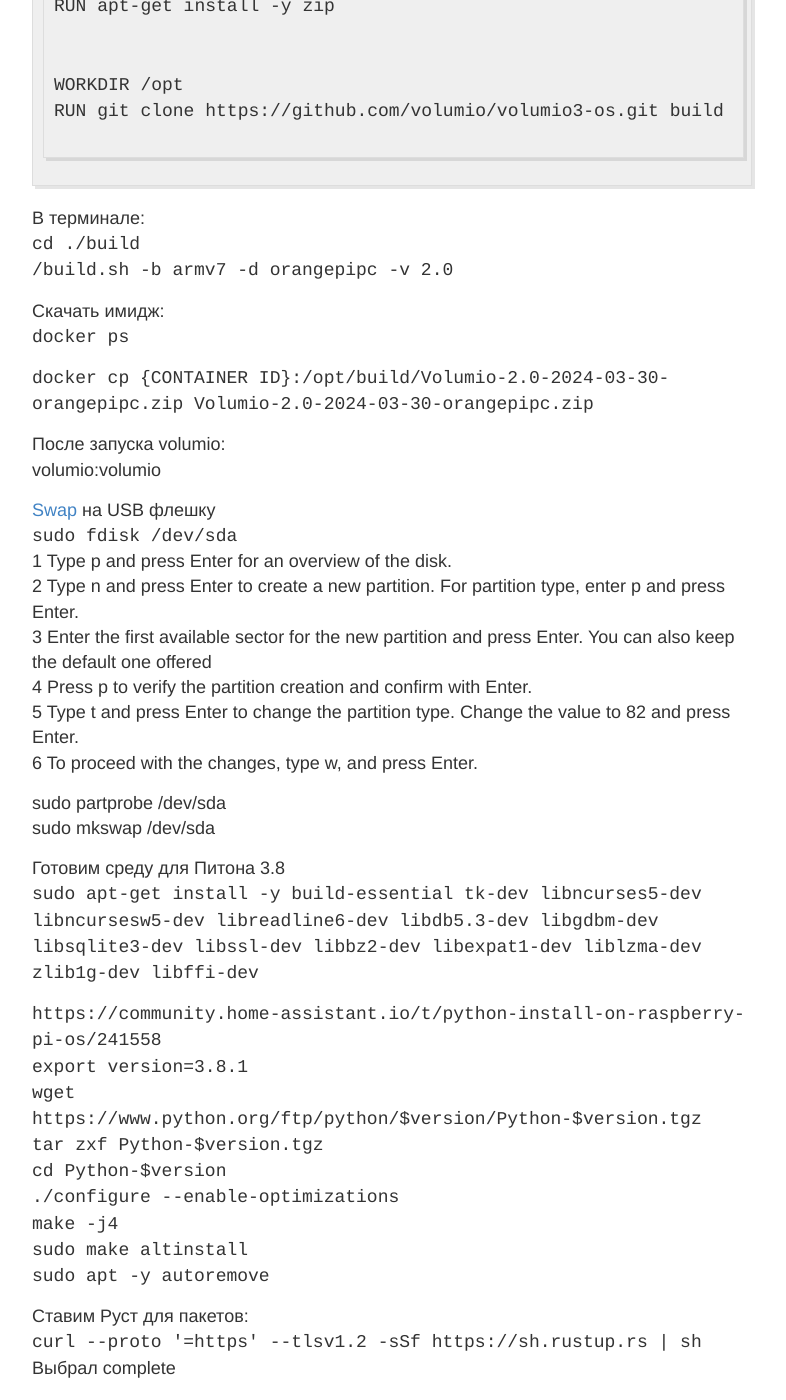
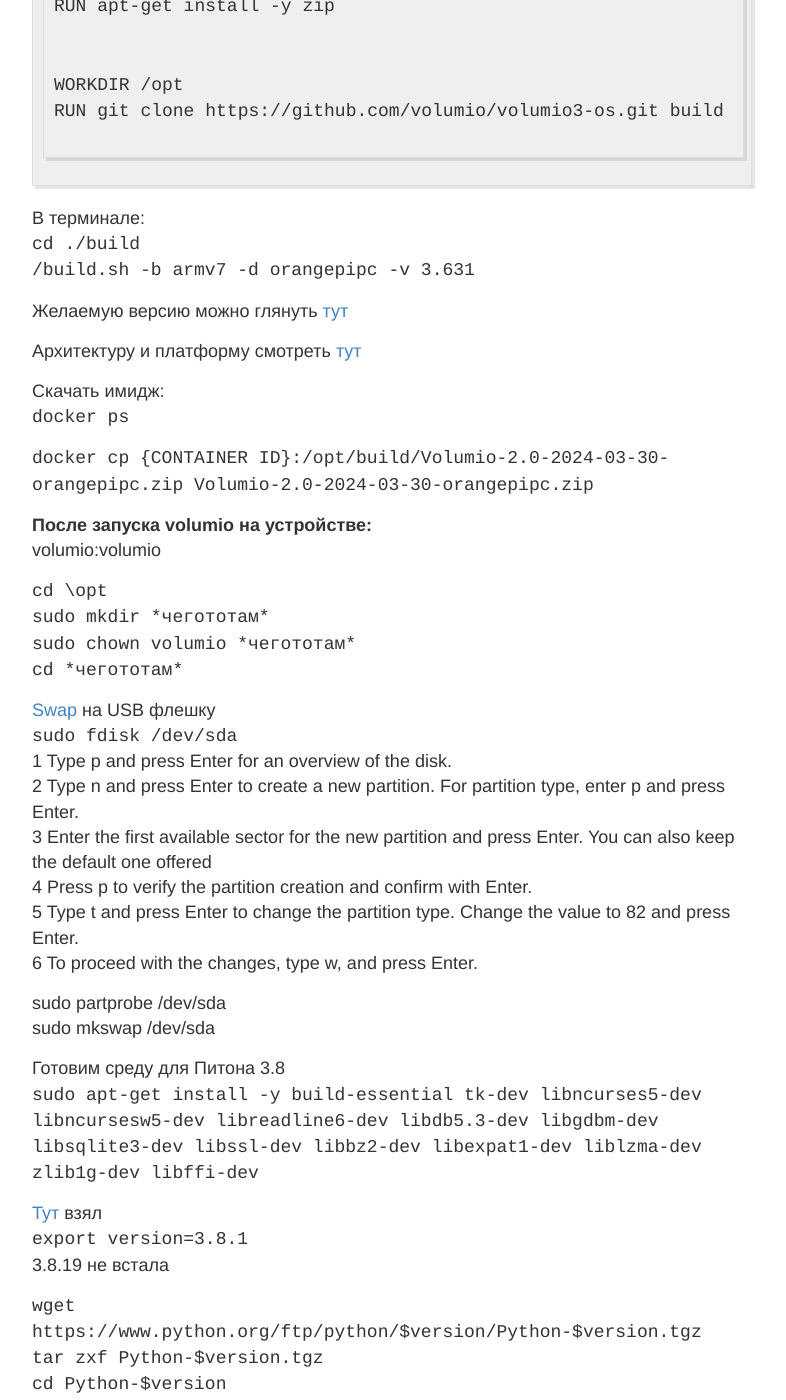
Before and after one commit to tomsktpi/tomsktpi.github.io, a Jekyll site: the page built from _posts/2024-4-2-CamillaDSP.md, in a window 1280 px wide and 1400 px high, scrolled down 1383 px. Shown: the whole window, without its empty margins (248-1034 px from the left). Built offline with Jekyll 4.4.1, drawn with Linux system fonts in a browser that asks for light colours; some of the changed text lies outside the part shown.

Commit message:
Update 1

```diff
--- a/_posts/2024-4-2-CamillaDSP.md
+++ b/_posts/2024-4-2-CamillaDSP.md
@@ -57,7 +57,11 @@
 
 В терминале:
 `cd ./build`
-`/build.sh -b armv7 -d orangepipc -v 2.0`
+`/build.sh -b armv7 -d orangepipc -v 3.631`
+
+Желаемую версию можно глянуть [тут](https://volumio.com/get-started/)
+
+Aрхитектуру и платформу смотреть [тут](https://github.com/volumio/volumio3-os/tree/master/recipes/devices)
 
 Скачать имидж:
 `docker ps`
@@ -65,8 +69,15 @@
 `docker cp {CONTAINER ID}:/opt/build/Volumio-2.0-2024-03-30-orangepipc.zip Volumio-2.0-2024-03-30-orangepipc.zip`
 
 
-После запуска volumio:
+
+
+**После запуска volumio на устройстве:**
 volumio:volumio
+
+`cd \opt`
+`sudo mkdir *чегототам*`
+`sudo chown volumio *чегототам*`
+`cd *чегототам*`
 
 [Swap](https://phoenixnap.com/kb/swap-partition) на USB флешку
 `sudo fdisk /dev/sda`
@@ -83,8 +94,10 @@
 Готовим среду для Питона 3.8
 `sudo apt-get install -y build-essential tk-dev libncurses5-dev libncursesw5-dev libreadline6-dev libdb5.3-dev libgdbm-dev libsqlite3-dev libssl-dev libbz2-dev libexpat1-dev liblzma-dev zlib1g-dev libffi-dev`
 
-`https://community.home-assistant.io/t/python-install-on-raspberry-pi-os/241558`
+[Тут](https://community.home-assistant.io/t/python-install-on-raspberry-pi-os/241558) взял
 `export version=3.8.1`
+3.8.19 не встала
+
 `wget https://www.python.org/ftp/python/$version/Python-$version.tgz`
 `tar zxf Python-$version.tgz`
 `cd Python-$version`
@@ -109,9 +122,11 @@
 
 `sudo apt-get install libjpeg62-turbo-dev`
 
+
+
 Теперь можно скачать [CamillaGUI](https://github.com/HEnquist/camillagui-backend)
 
-Так как памяти мало придётся ставить пакеты отдельно
+Так как памяти мало придётся ставить пакеты не только из requirements, но и ещё разбить их заисимости отдельно
 `pip3.8 install aiohttp`
 `pip3.8 install numpy==1.24.4`
 `pip3.8 install matplotlib==3.7.5`
```
